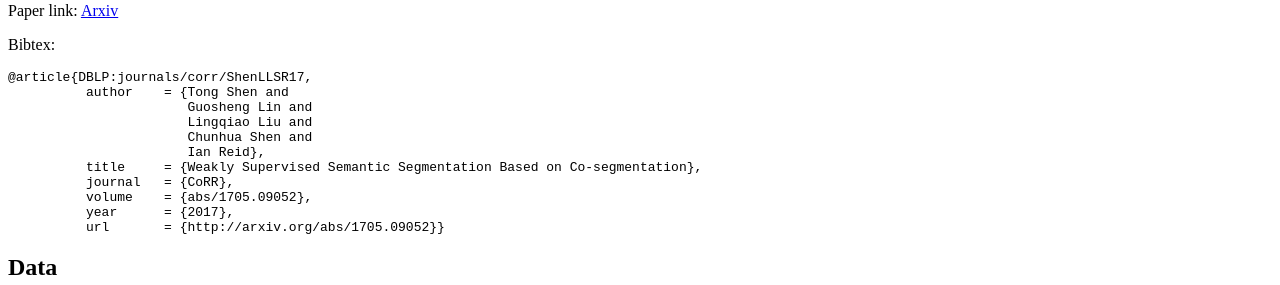
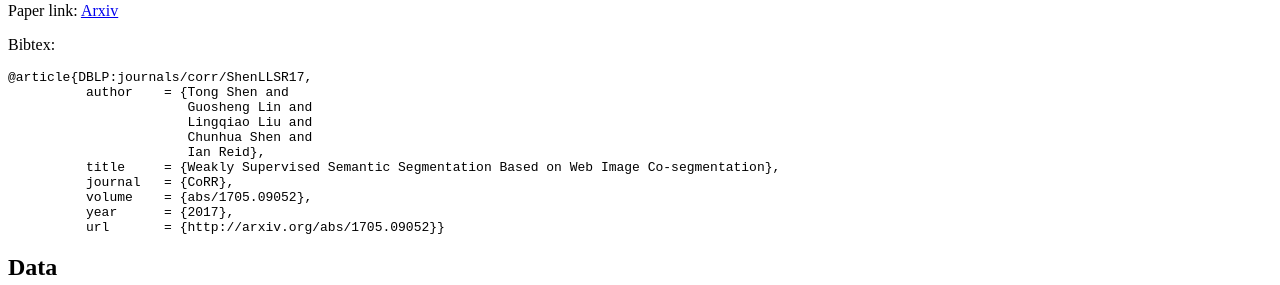
Before and after one commit to ascust/WSS, a plain HTML site: page index.html in a window 1280 px wide. Shown: the part 386-671 px from the top of the page. Drawn offline with Linux system fonts and the light colour scheme.

Commit message:
update title

```diff
--- a/index.html
+++ b/index.html
@@ -47,7 +47,7 @@
                        Lingqiao Liu and
                        Chunhua Shen and
                        Ian Reid},
-          title     = {Weakly Supervised Semantic Segmentation Based on Co-segmentation},
+          title     = {Weakly Supervised Semantic Segmentation Based on Web Image Co-segmentation},
           journal   = {CoRR},
           volume    = {abs/1705.09052},
           year      = {2017},
```
